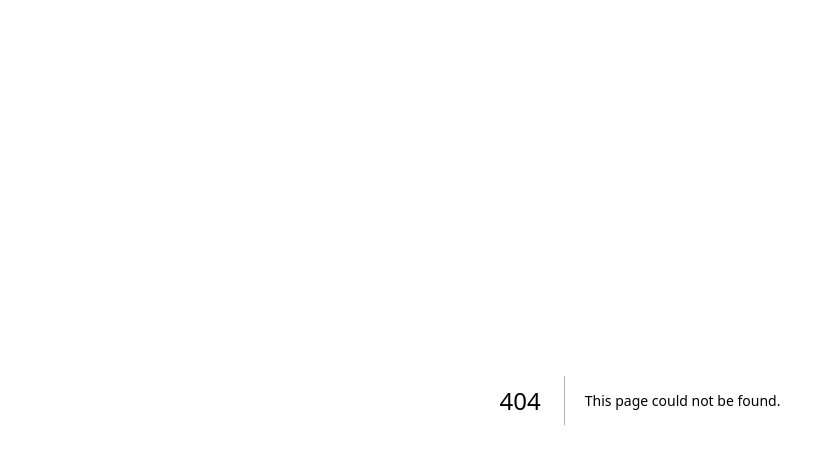
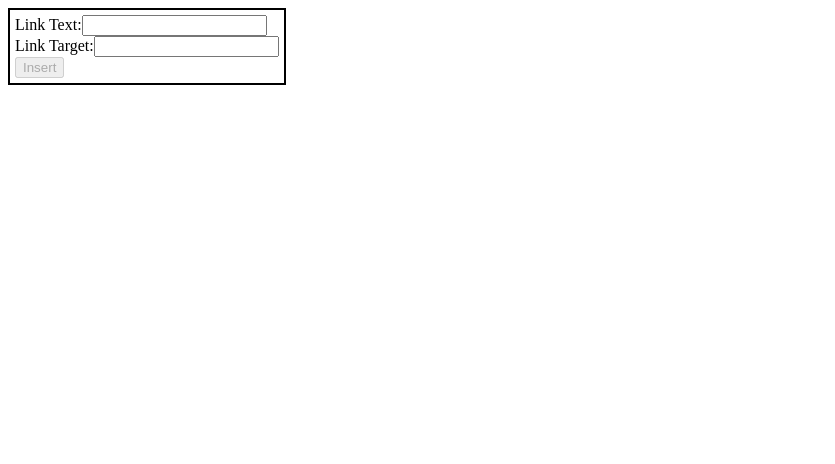
Before and after one commit to AkramRasikh/JAS-org, a Next.js app: page /story-book in a window 1280 px wide. Before the commit this address had no page. Shown: the top 464 px of the page, without its empty margins (0-835 px from the left). Built offline with nearby package versions, Linux system fonts and the light colour scheme.

Commit message:
story-book page for practise. link modal component added

```diff
--- /dev/null
+++ b/src/components/LinkModal.tsx
@@ -0,0 +1,52 @@
+import React, { useState } from 'react';
+
+const LinkModal = () => {
+  const [linkText, setLinkText] = useState('');
+  const [linkTarget, setLinkTarget] = useState('');
+  const isSubmitDisabled = linkText === '' || linkTarget === '';
+
+  const handleLinkTextChange = (e) => {
+    setLinkText(e.target.value);
+  };
+
+  const handleLinkTargetChange = (e) => {
+    setLinkTarget(e.target.value);
+  };
+
+  const handleSubmit = (e) => {
+    e.preventDefault();
+    // add logic here
+  };
+
+  return (
+    <div
+      style={{
+        border: '2px solid black',
+        width: 'fit-content',
+        padding: '5px',
+      }}
+    >
+      <form onSubmit={handleSubmit}>
+        <label>
+          Link Text:
+          <input type='text' value={linkText} onChange={handleLinkTextChange} />
+        </label>
+        <br />
+        <label>
+          Link Target:
+          <input
+            type='text'
+            value={linkTarget}
+            onChange={handleLinkTargetChange}
+          />
+        </label>
+        <br />
+        <button type='submit' disabled={isSubmitDisabled}>
+          Insert
+        </button>
+      </form>
+    </div>
+  );
+};
+
+export default LinkModal;
--- /dev/null
+++ b/src/pages/story-book.tsx
@@ -0,0 +1,11 @@
+import LinkModal from '@/components/LinkModal';
+
+const StoryBookPage = () => {
+  return (
+    <div>
+      <LinkModal />
+    </div>
+  );
+};
+
+export default StoryBookPage;
```
